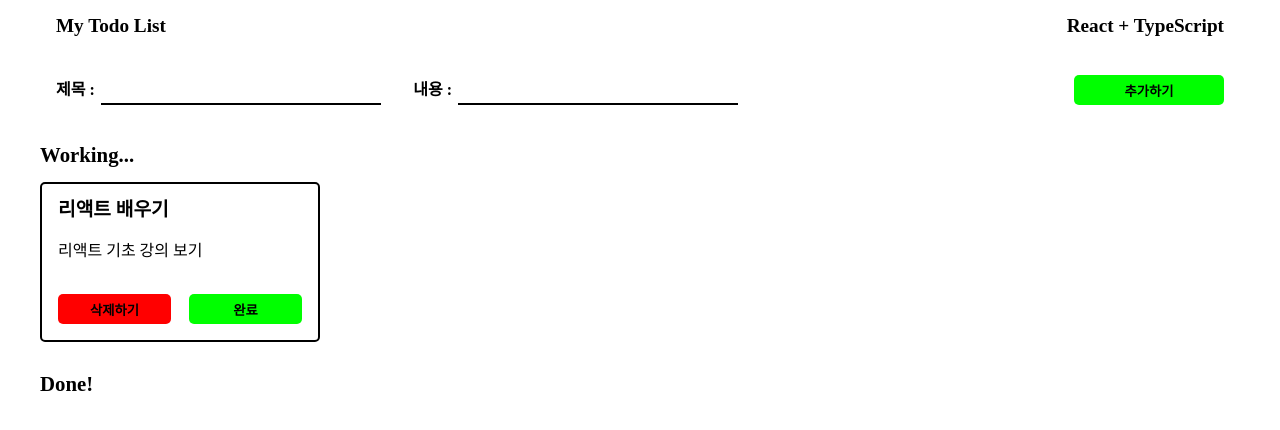
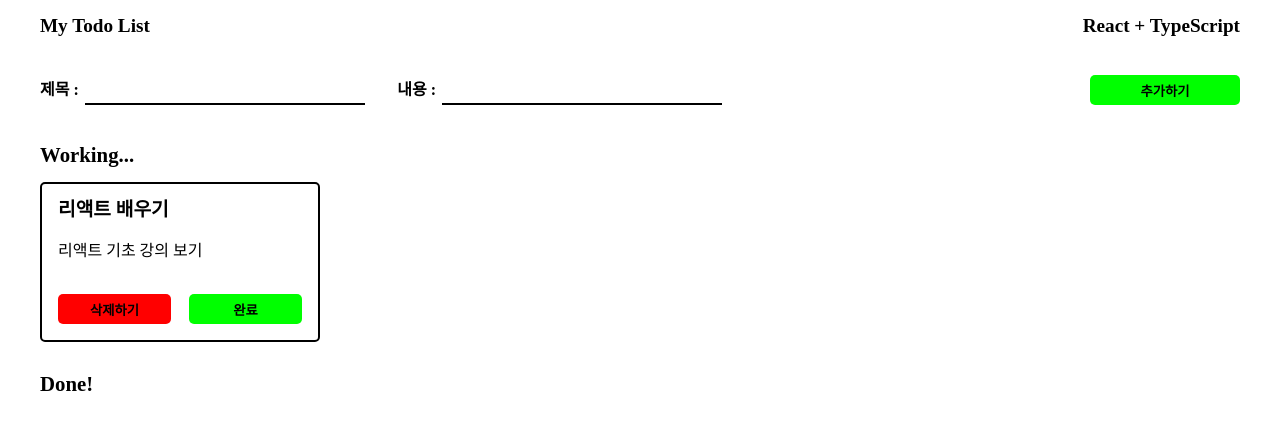
Before and after one commit to ugyobppang/sparta-typescript-todo-list, a React (Vite) app: page / in a window 1280 px wide. Shown: the top 430 px of the page. Built offline with nearby package versions, Linux system fonts and the light colour scheme.

Commit message:
style: TodoSubmit, Header 컴포넌트 CSS 수정

```diff
--- a/src/components/Header.tsx
+++ b/src/components/Header.tsx
@@ -14,7 +14,7 @@ const HeaderArea = styled.header`
   flex-direction: row;
   align-items: center;
   justify-content: space-between;
-  padding: 1rem;
+  padding: 1rem 0;
   & h1 {
     font-size: 1.2rem;
     font-weight: bold;
--- a/src/components/todo/TodoSubmit.tsx
+++ b/src/components/todo/TodoSubmit.tsx
@@ -41,7 +41,7 @@ const FormArea = styled.form`
   flex-direction: row;
   align-items: center;
   gap: 2rem;
-  padding: 1.5rem 1rem;
+  padding: 1.5rem 0;
   & label {
     font-weight: bold;
   }
```
